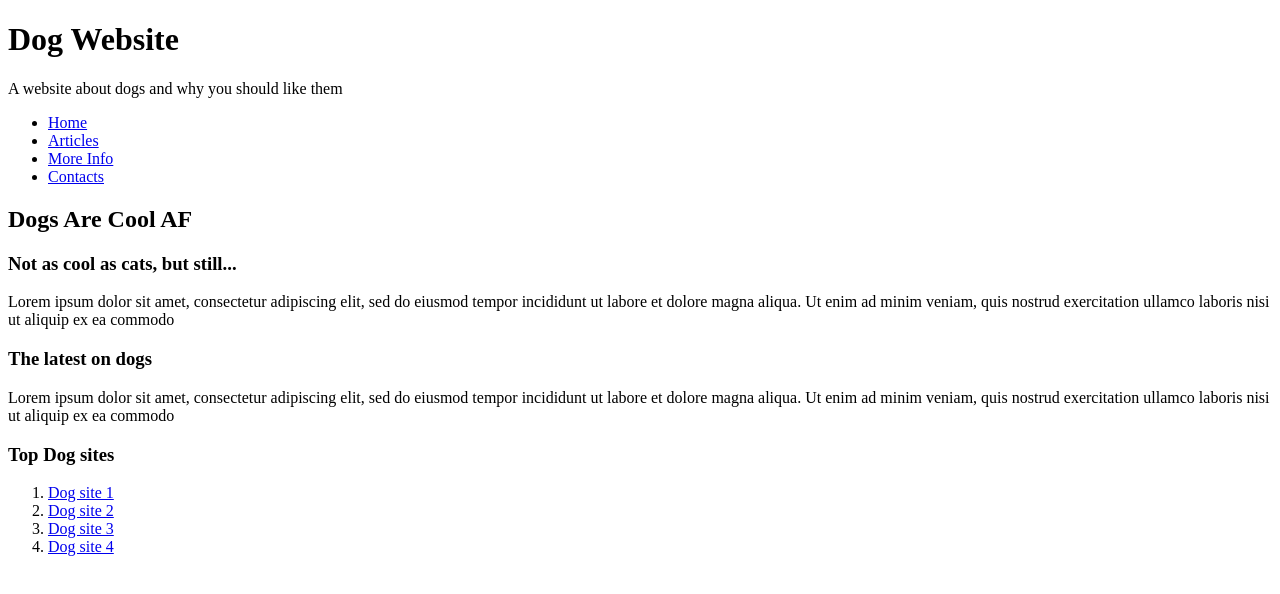
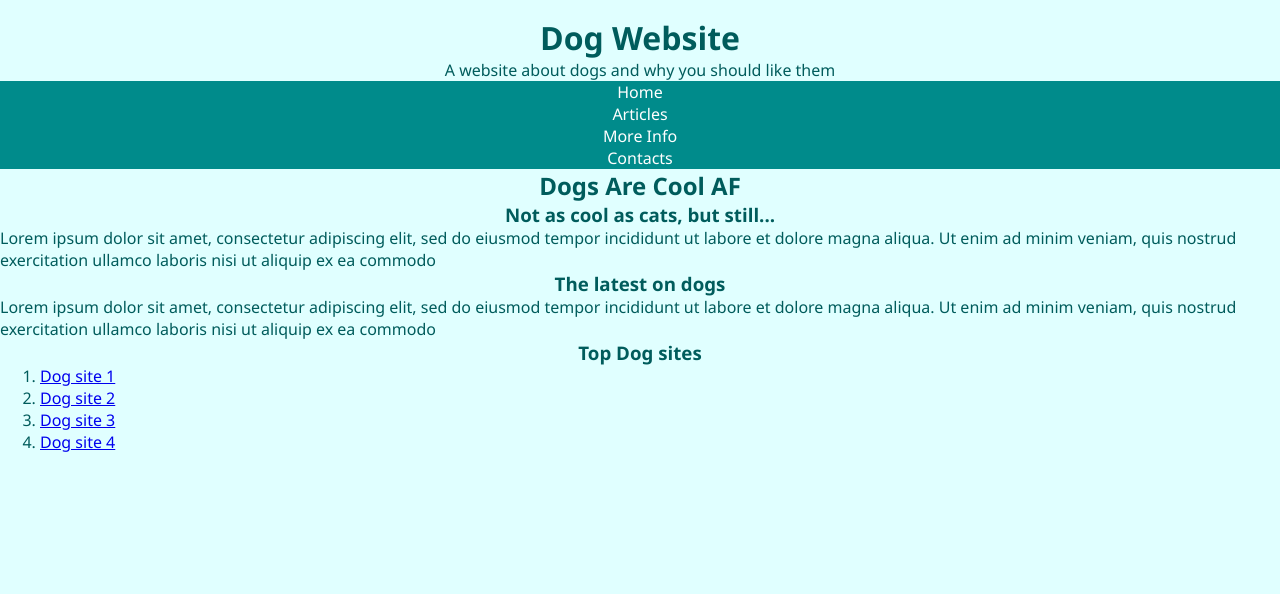
Before and after one commit to DanielBallage/Dog-Website, a plain HTML site: page index.html in a window 1280 px wide. Drawn offline with Linux system fonts and the light colour scheme.

Commit message:
added CSS

```diff
--- a/index.html
+++ b/index.html
@@ -5,17 +5,22 @@
     <meta http-equiv="X-UA-Compatible" content="IE=edge">
     <meta name="viewport" content="width=device-width, initial-scale=1.0">
     <title>Document</title>
+    <link rel="stylesheet" href="style.css">
 </head>
 <body>
+
+    <header>
         <h1>Dog Website</h1>
         <p>A website about dogs and why you should like them</p>
-
+        <nav>
             <ul>
                 <li><a href="#">Home</a></li>
                 <li><a href="#">Articles</a></li>
                 <li><a href="#">More Info</a></li>
                 <li><a href="#">Contacts</a></li>
             </ul>
+        </nav>
+    </header>
 
     <h2>Dogs Are Cool AF</h2>
         <h3>Not as cool as cats, but still...</h3>
--- /dev/null
+++ b/style.css
@@ -0,0 +1,42 @@
+* {
+    margin: 0;
+}
+
+body {
+    background-color: lightcyan;
+    font-family:'Segoe UI', Tahoma, Geneva, Verdana, sans-serif;
+    color:rgb(0, 92, 92);
+    margin: 0;
+    padding: 0;
+}
+
+header {
+    margin: 0;
+    text-align: center;
+    padding: 1em 0 0 0;
+}
+
+nav {
+    background-color:darkcyan;
+
+}
+
+nav ul {
+    list-style-type: none;
+    color: green;
+    padding: 0;
+}
+
+nav a {
+    text-decoration: none;
+    color: white;
+}
+
+nav a:hover {
+    background-color: lightcyan;
+    color: darkcyan;
+}
+
+h1, h2, h3 {
+    text-align:center;
+}
```
Lines whose indentation alone changed are shown as unchanged.
